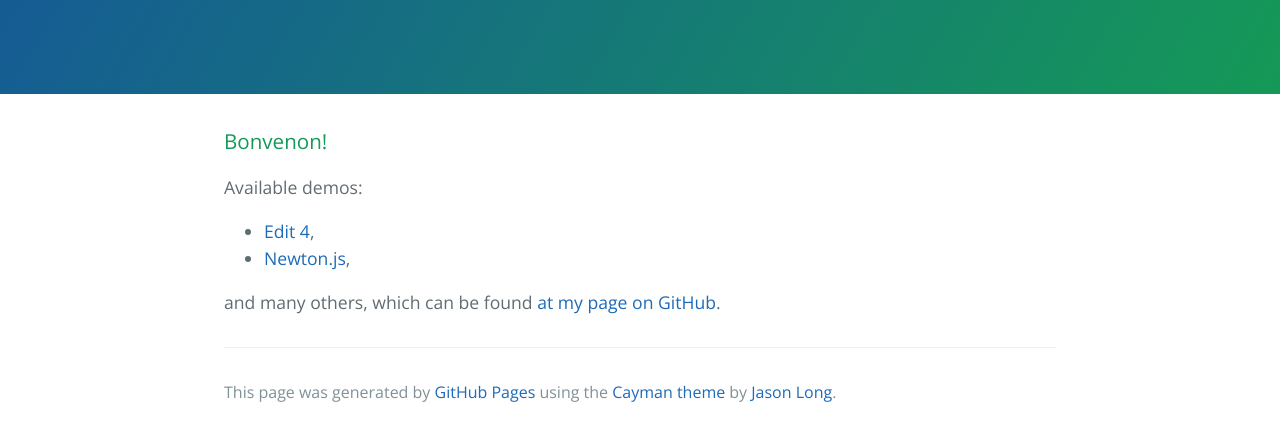
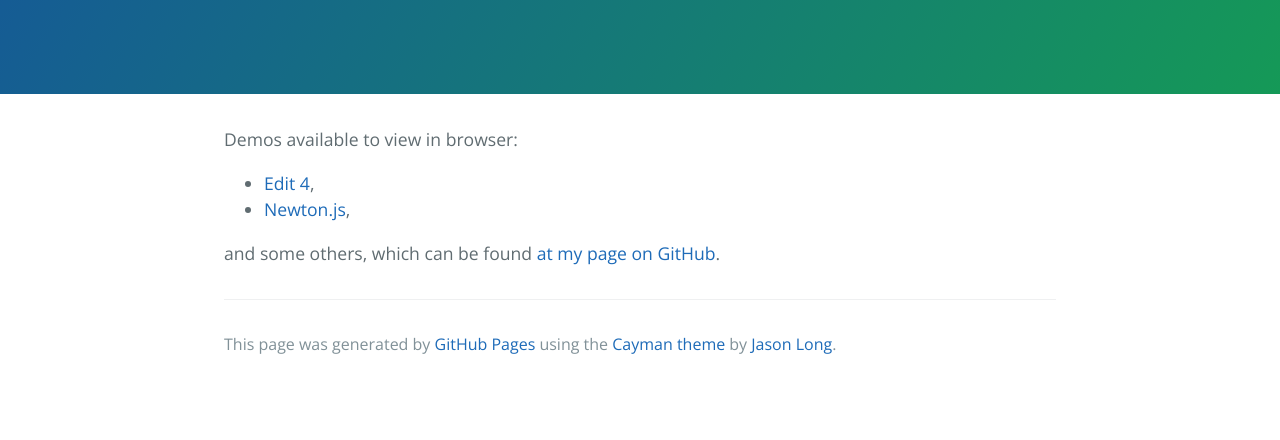
Before and after one commit to einse/einse.github.io, a plain HTML site: page index.html in a window 1280 px wide. Shown: the part 176-616 px from the top of the page. Drawn offline with nearby package versions, Linux system fonts and the light colour scheme.

Commit message:
Replace master branch with page content via GitHub

```diff
--- a/index.html
+++ b/index.html
@@ -16,10 +16,7 @@
     </section>
 
     <section class="main-content">
-      <h3>
-<a id="bonvenon" class="anchor" href="#bonvenon" aria-hidden="true"><span aria-hidden="true" class="octicon octicon-link"></span></a>Bonvenon!</h3>
-
-<p>Available demos: </p>
+      <p>Demos available to view in browser: </p>
 
 <ul>
 <li>
@@ -28,7 +25,7 @@
 <a href="https://einse.github.io/newtonjs-demo/demo.html">Newton.js</a>,</li>
 </ul>
 
-<p>and many others, which can be found <a href="https://github.com/einse">at my page on GitHub</a>.</p>
+<p>and some others, which can be found <a href="https://github.com/einse">at my page on GitHub</a>.</p>
 
       <footer class="site-footer">
 
--- a/params.json
+++ b/params.json
@@ -1,6 +1,6 @@
 {
   "name": "Einse.GitHub.io",
   "tagline": "",
-  "body": "### Bonvenon!\r\n\r\nAvailable demos: \r\n- [Edit 4](http://einse.github.io/edit4),\r\n- [Newton.js](https://einse.github.io/newtonjs-demo/demo.html),\r\n\r\nand many others, which can be found [at my page on GitHub](https://github.com/einse).",
+  "body": "Demos available to view in browser: \r\n- [Edit 4](http://einse.github.io/edit4),\r\n- [Newton.js](https://einse.github.io/newtonjs-demo/demo.html),\r\n\r\nand some others, which can be found [at my page on GitHub](https://github.com/einse).",
   "note": "Don't delete this file! It's used internally to help with page regeneration."
 }
```
